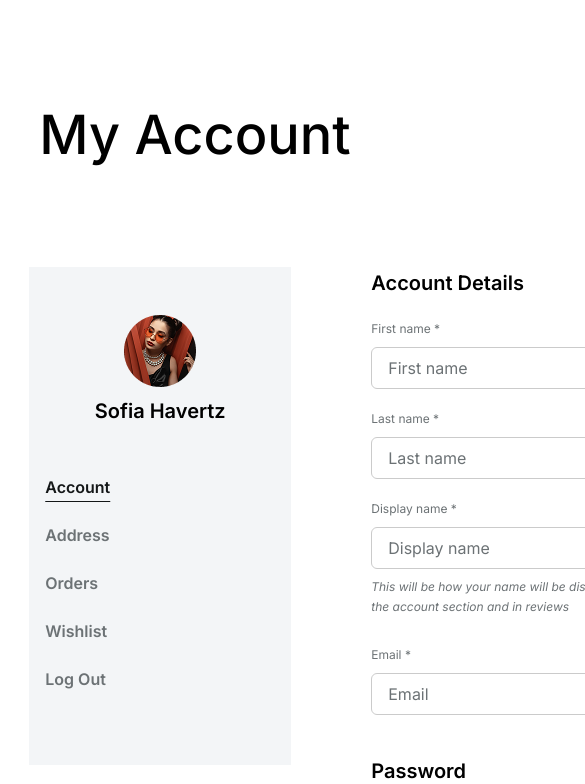
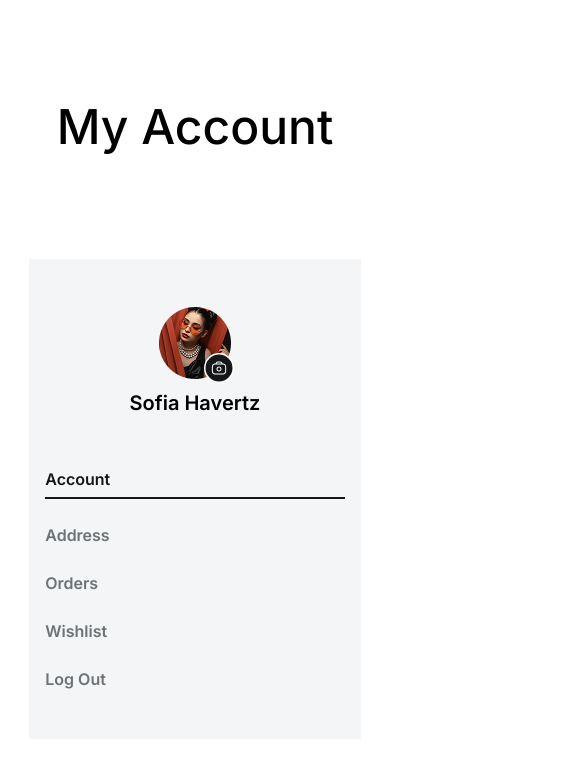
Before and after one commit to Saleh-Nairat/project, a website: page pages/my-account.html in a window 390 px wide. Shown: the part 57-841 px from the top of the page, 585 px wide, since content can reach past the window. Drawn offline with Linux system fonts and the light colour scheme.

Commit message:
finish account section

```diff
--- a/pages/my-account.html
+++ b/pages/my-account.html
@@ -58,33 +58,35 @@
 
     <main class="pt-15">
 
-        <h1 class="text-[#000000] text-[54px] leading-14 font-medium flex justify-center items-center pt-26 pb-26">My
+        <h1 class="text-[#000000] text-[48px] xs:text-[54px] leading-14 font-medium flex justify-center items-center pt-24 pb-26">My
             Account
         </h1>
 
         <section class="account container pb-20">
 
-            <div class="account-details grid grid-cols-[auto_1fr] gap-20">
-                <div class="side-bar w-65.5 h-124.5 bg-[#F3F5F7] px-4 py-12">
-                    <div class="user-photo flex flex-col justify-center items-center">
+            <div class="account-details grid grid-cols-1 md:grid-cols-[auto_1fr] gap-20">
+                <div class="side-bar w-65.5 h-124.5 bg-[#F3F5F7] px-4 py-12 max-md:mx-auto max-md:w-full max-md:h-full">
+                    <div class="user-photo w-fit mx-auto flex flex-col justify-center items-center relative">
                         <img src="../imgs/review_placeholder1.png" alt="personal photo" class="pb-2">
+                        <img src="../icons/my-account-camera.svg" alt="camera icon" class="absolute bottom-[32%] right-[20%] cursor-pointer">
                         <span class="text-[#000000] text-[20px] leading-8 font-semibold">Sofia Havertz</span>
                     </div>
                     <h5
-                        class="text-[#141718] text-[16px] leading-6 font-semibold underline underline-offset-8 pt-12 cursor-pointer hover:text-blue-500 transition-all duration-300">
-                        Account</h5>
+                        class="text-[#141718] text-[16px] leading-6 font-semibold pt-12 pb-1.5 border-b-2 border-[#141718]">
+                        <span class="cursor-pointer hover:text-blue-500 transition-all duration-300">Account</span>
+                    </h5>
                     <ul class="flex flex-col gap-6 pt-6">
                         <li
-                            class="text-[#6C7275] text-[16px] leading-6 font-semibold cursor-pointer hover:text-blue-500 transition-all duration-300">
+                            class="w-fit text-[#6C7275] text-[16px] leading-6 font-semibold cursor-pointer hover:text-blue-500 transition-all duration-300">
                             Address</li>
                         <li
-                            class="text-[#6C7275] text-[16px] leading-6 font-semibold cursor-pointer hover:text-blue-500 transition-all duration-300">
+                            class="w-fit text-[#6C7275] text-[16px] leading-6 font-semibold cursor-pointer hover:text-blue-500 transition-all duration-300">
                             Orders</li>
                         <li
-                            class="text-[#6C7275] text-[16px] leading-6 font-semibold cursor-pointer hover:text-blue-500 transition-all duration-300">
+                            class="w-fit text-[#6C7275] text-[16px] leading-6 font-semibold cursor-pointer hover:text-blue-500 transition-all duration-300">
                             Wishlist</li>
                         <li
-                            class="text-[#6C7275] text-[16px] leading-6 font-semibold cursor-pointer hover:text-blue-500 transition-all duration-300">
+                            class="w-fit text-[#6C7275] text-[16px] leading-6 font-semibold cursor-pointer hover:text-blue-500 transition-all duration-300">
                             Log Out</li>
                     </ul>
                 </div>
```
Also changed, not shown: src/output.css.
